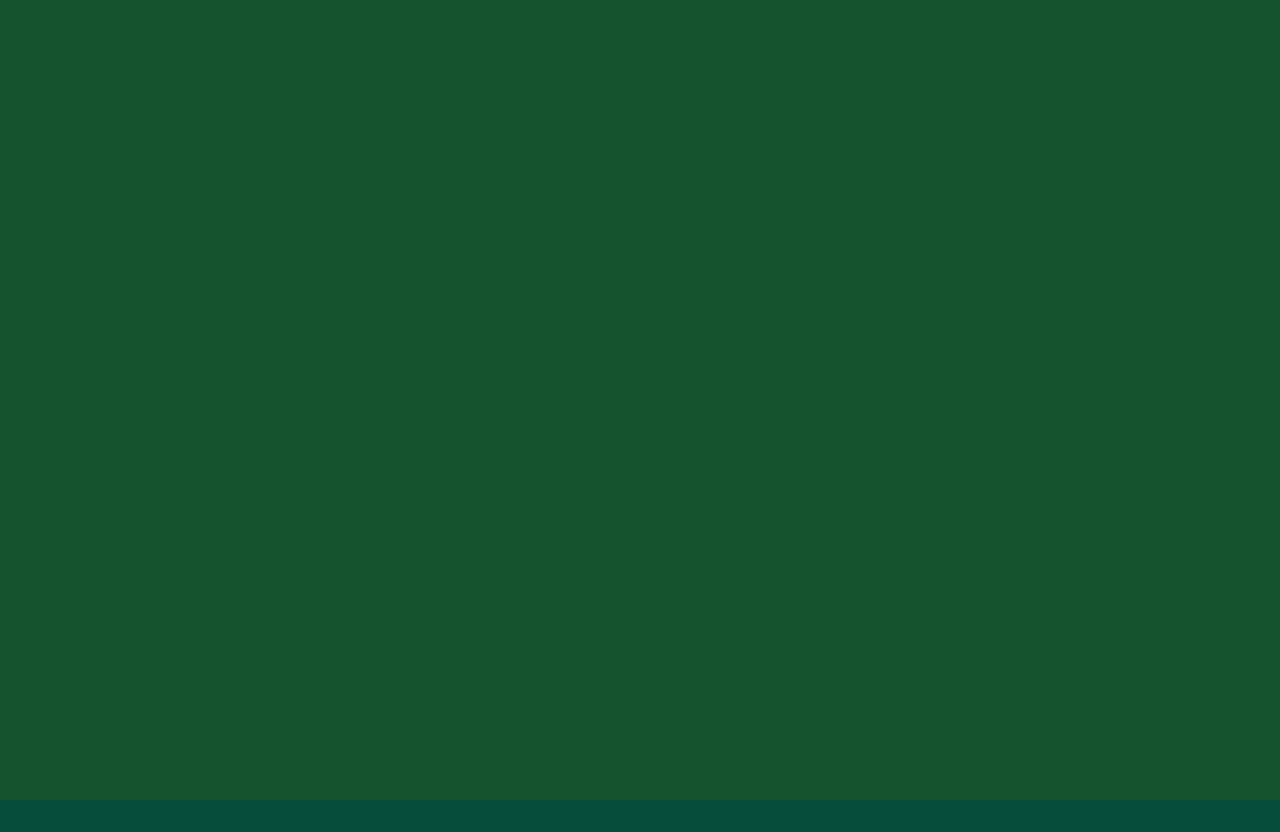
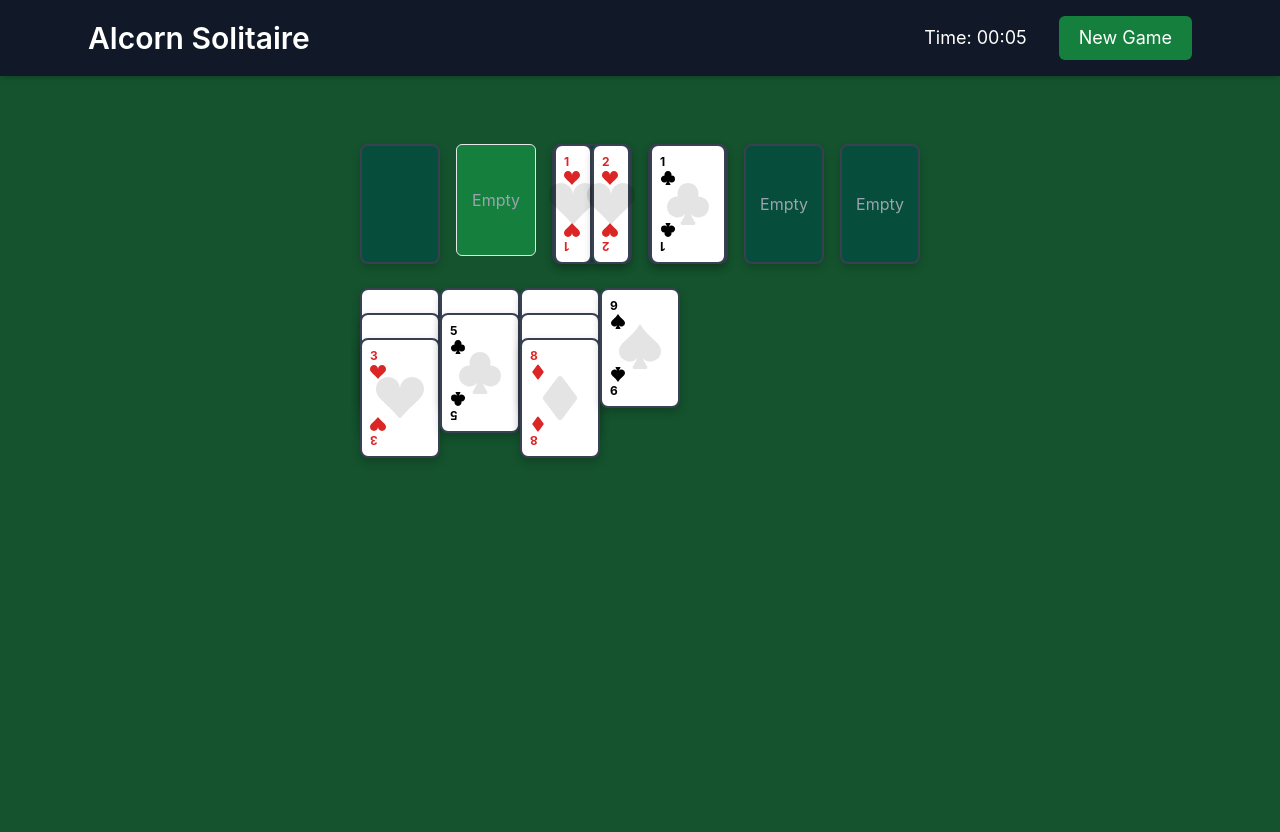
Before and after one commit to kalcorn/alcorn-solitaire, a Next.js app: page / in a window 1280 px wide. Before the commit the page ends 800 px from the top, so only its background shows below. Built offline with nearby package versions, Linux system fonts and the light colour scheme.

Commit message:
Misc updates.

```diff
--- a/src/components/Card.tsx
+++ b/src/components/Card.tsx
@@ -1,34 +1,67 @@
 import React from 'react';
+import { Suit } from '@/types';
+import { BsSuitHeartFill, BsSuitDiamondFill, BsSuitClubFill, BsSuitSpadeFill } from 'react-icons/bs';
 
 interface CardProps {
-  suit: 'hearts' | 'diamonds' | 'clubs' | 'spades';
+  suit: Suit;
   rank: number;
   faceUp: boolean;
   onClick?: () => void;
 }
 
-const suitSymbols = {
-  hearts: '♥',
-  diamonds: '♦',
-  clubs: '♣',
-  spades: '♠',
+const suitIcons = {
+  hearts: BsSuitHeartFill,
+  diamonds: BsSuitDiamondFill,
+  clubs: BsSuitClubFill,
+  spades: BsSuitSpadeFill,
 };
 
 const Card: React.FC<CardProps> = ({ suit, rank, faceUp, onClick }) => {
+  const SuitIcon = suitIcons[suit];
+
   return (
     <button
       type="button"
       onClick={onClick}
       aria-pressed={faceUp}
       aria-label={`${rank} of ${suit}`}
-      className={`card ${faceUp ? 'face-up' : 'face-down'}`}
+      className={`card w-20 h-28 rounded-md border-2 border-gray-700 shadow-lg relative bg-white text-black flex flex-col justify-between p-2 font-semibold text-lg transition-transform duration-300 ease-in-out ${
+        !faceUp ? 'bg-blue-900 text-transparent' : ''
+      }`}
     >
       {faceUp ? (
-        <span className="text-red-600">{suitSymbols[suit]}</span>
+        <>
+          {/* Top-left rank and suit */}
+          <div className="flex flex-col items-start">
+            <span className={`${suit === 'hearts' || suit === 'diamonds' ? 'text-red-600' : 'text-black'} text-xs font-bold`}>
+              {rank}
+            </span>
+            <SuitIcon
+              className={`${suit === 'hearts' || suit === 'diamonds' ? 'text-red-600' : 'text-black'} w-4 h-4`}
+              aria-hidden="true"
+            />
+          </div>
+
+          {/* Center large, low-opacity suit */}
+          <SuitIcon
+            className="absolute top-1/2 left-1/2 transform -translate-x-1/2 -translate-y-1/2 opacity-10 w-12 h-12 pointer-events-none select-none"
+            aria-hidden="true"
+          />
+
+          {/* Bottom-right rank and suit rotated */}
+          <div className="flex flex-col items-end rotate-180 transform">
+            <span className={`${suit === 'hearts' || suit === 'diamonds' ? 'text-red-600' : 'text-black'} text-xs font-bold`}>
+              {rank}
+            </span>
+            <SuitIcon
+              className={`${suit === 'hearts' || suit === 'diamonds' ? 'text-red-600' : 'text-black'} w-4 h-4`}
+              aria-hidden="true"
+            />
+          </div>
+        </>
       ) : (
         <span className="card-back" />
       )}
-      <span className="rank">{rank}</span>
     </button>
   );
 };
--- a/src/components/FoundationPile.tsx
+++ b/src/components/FoundationPile.tsx
@@ -1,20 +1,17 @@
 import React from 'react';
-import { Card } from '@/types';
+import { Card as CardType } from '@/types';
+import Card from './Card';
 
 interface FoundationPileProps {
-  cards: Card[];
+  cards: CardType[];
   onCardClick?: (cardId: string) => void;
   onDrop?: (cardId: string) => void;
 }
 
-const FoundationPile: React.FC<FoundationPileProps> = ({
-  cards,
-  onCardClick,
-  onDrop,
-}) => {
+const FoundationPile: React.FC<FoundationPileProps> = ({ cards, onCardClick, onDrop }) => {
   return (
     <div
-      className="foundation-pile w-20 h-28 border rounded-md bg-green-700 flex flex-col items-center justify-center"
+      className="foundation-pile w-20 h-28 border-2 border-gray-700 rounded-md bg-green-700 flex items-center justify-center"
       role="list"
       aria-label="Foundation pile"
       onDrop={(e) => {
@@ -28,23 +25,13 @@ const FoundationPile: React.FC<FoundationPileProps> = ({
         <div className="empty-pile text-gray-400">Empty</div>
       ) : (
         cards.map((card) => (
-          <button
+          <Card
             key={card.id}
-            type="button"
-            draggable={card.faceUp}
+            suit={card.suit}
+            rank={card.rank}
+            faceUp={card.faceUp}
             onClick={() => onCardClick && onCardClick(card.id)}
-            aria-label={`${card.rank} of ${card.suit}`}
-            role="listitem"
-            className={`card ${card.faceUp ? 'face-up' : 'face-down'}`}
-          >
-            {card.faceUp ? (
-              <span>
-                {card.rank} {card.suit}
-              </span>
-            ) : (
-              <span className="card-back" />
-            )}
-          </button>
+          />
         ))
       )}
     </div>
--- a/src/components/GameBoard.tsx
+++ b/src/components/GameBoard.tsx
@@ -1,48 +1,91 @@
-import React, { useState, useEffect, useCallback } from 'react';
+import React, { useState, useEffect } from 'react';
+import Header from './Header';
+import TableauPile from './TableauPile';
+import FoundationPile from './FoundationPile';
+import StockPile from './StockPile';
+import WastePile from './WastePile';
+import { Card as CardType, Suit } from '@/types';
 
-interface Card {
-  id: string;
-  suit: 'hearts' | 'diamonds' | 'clubs' | 'spades';
-  rank: number; // 1 - 13
-  faceUp: boolean;
-}
+const initialTableau: CardType[][] = [
+  [
+    { id: 'hearts-1', suit: 'hearts' as Suit, rank: 1, faceUp: false },
+    { id: 'hearts-2', suit: 'hearts' as Suit, rank: 2, faceUp: false },
+    { id: 'hearts-3', suit: 'hearts' as Suit, rank: 3, faceUp: true },
+  ],
+  [
+    { id: 'clubs-4', suit: 'clubs' as Suit, rank: 4, faceUp: false },
+    { id: 'clubs-5', suit: 'clubs' as Suit, rank: 5, faceUp: true },
+  ],
+  [
+    { id: 'diamonds-6', suit: 'diamonds' as Suit, rank: 6, faceUp: false },
+    { id: 'diamonds-7', suit: 'diamonds' as Suit, rank: 7, faceUp: false },
+    { id: 'diamonds-8', suit: 'diamonds' as Suit, rank: 8, faceUp: true },
+  ],
+  [
+    { id: 'spades-9', suit: 'spades' as Suit, rank: 9, faceUp: true },
+  ],
+  [],
+  [],
+  [],
+];
 
-const initializeDeck = (): Card[] => {
-  const suits = ['hearts', 'diamonds', 'clubs', 'spades'] as const;
-  const deck: Card[] = [];
-  suits.forEach(suit => {
-    for (let rank = 1; rank <= 13; rank++) {
-      deck.push({
-        id: `${suit}-${rank}`,
-        suit,
-        rank,
-        faceUp: false,
-      });
-    }
-  });
-  return deck;
-};
+const initialFoundation: CardType[][] = [
+  [
+    { id: 'hearts-1', suit: 'hearts' as Suit, rank: 1, faceUp: true },
+    { id: 'hearts-2', suit: 'hearts' as Suit, rank: 2, faceUp: true },
+  ],
+  [
+    { id: 'clubs-1', suit: 'clubs' as Suit, rank: 1, faceUp: true },
+  ],
+  [],
+  [],
+];
+
+const initialStock: CardType[] = [
+  { id: 'spades-10', suit: 'spades' as Suit, rank: 10, faceUp: false },
+  { id: 'spades-11', suit: 'spades' as Suit, rank: 11, faceUp: false },
+];
+
+const initialWaste: CardType[] = [];
 
 const GameBoard: React.FC = () => {
-  const [deck, setDeck] = useState<Card[]>(() => initializeDeck());
+  const [tableauPiles, setTableauPiles] = useState<CardType[][]>(initialTableau);
+  const [foundationPiles, setFoundationPiles] = useState<CardType[][]>(initialFoundation);
+  const [stockPile, setStockPile] = useState<CardType[]>(initialStock);
+  const [wastePile, setWastePile] = useState<CardType[]>(initialWaste);
+  const [timeElapsed, setTimeElapsed] = useState(0);
 
-  const flipCard = useCallback((id: string) => {
-    setDeck(deck =>
-      deck.map(card =>
-        card.id === id ? { ...card, faceUp: !card.faceUp } : card
-      )
-    );
+  useEffect(() => {
+    const timer = setInterval(() => setTimeElapsed((t) => t + 1), 1000);
+    return () => clearInterval(timer);
   }, []);
 
-  useEffect(() => {
-    // Game logic or side effects placeholder
-  }, [deck]);
+  const handleNewGame = () => {
+    // Reset logic to be implemented
+    setTimeElapsed(0);
+  };
 
   return (
-    <section aria-label="Solitaire game board" role="main" className="game-board p-4">
-      {/* Render tableau piles here */}
-    </section>
+    <main className="pt-32 p-4 bg-green-900 min-h-screen flex flex-col items-center overflow-y-auto">
+      <Header timeElapsed={timeElapsed} onNewGame={handleNewGame} />
+
+      <section className="flex justify-between w-full max-w-7xl mb-6">
+        <StockPile cards={stockPile} />
+        <WastePile cards={wastePile} />
+        <div className="flex space-x-4">
+          {foundationPiles.map((pile, idx) => (
+            <FoundationPile key={idx} cards={pile} />
+          ))}
+        </div>
+      </section>
+
+      <section className="flex justify-between w-full max-w-7xl">
+        {tableauPiles.map((pile, idx) => (
+          <TableauPile key={idx} cards={pile} />
+        ))}
+      </section>
+    </main>
   );
 };
 
-export default React.memo(GameBoard);
+export default GameBoard;
--- a/src/components/Header.tsx
+++ b/src/components/Header.tsx
@@ -5,30 +5,32 @@ interface HeaderProps {
   onNewGame: () => void;
 }
 
-const formatTime = (seconds: number): string => {
-  const mins = Math.floor(seconds / 60);
-  const secs = seconds % 60;
-  return `${mins.toString().padStart(2, '0')}:${secs.toString().padStart(2, '0')}`;
+const formatTime = (seconds: number) => {
+  const mins = Math.floor(seconds / 60)
+    .toString()
+    .padStart(2, '0');
+  const secs = (seconds % 60).toString().padStart(2, '0');
+  return `${mins}:${secs}`;
 };
 
 const Header: React.FC<HeaderProps> = ({ timeElapsed, onNewGame }) => {
   return (
-    <header className="flex items-center justify-between p-4 bg-green-700 text-white">
-      <h1 className="text-xl font-bold">Alcorn Solitaire</h1>
-      <div className="flex items-center space-x-4">
-        <span aria-live="polite" aria-atomic="true" className="font-mono">
-          {formatTime(timeElapsed)}
-        </span>
+    <header className="w-full fixed top-0 left-0 bg-gray-900 text-white shadow-md z-50">
+      <div className="max-w-6xl mx-auto flex justify-between items-center px-6 py-4">
+        <h1 className="text-3xl font-semibold">Alcorn Solitaire</h1>
+        <div className="flex items-center space-x-8">
+          <div className="text-lg">Time: {formatTime(timeElapsed)}</div>
           <button
             onClick={onNewGame}
-          className="px-3 py-1 bg-green-900 rounded hover:bg-green-800 focus:outline-none focus:ring-2 focus:ring-green-400"
+            className="bg-green-700 hover:bg-green-800 px-5 py-2 rounded-md text-lg"
             aria-label="Start a new game"
           >
             New Game
           </button>
         </div>
+      </div>
     </header>
   );
 };
 
-export default React.memo(Header);
+export default Header;
--- a/src/components/StockPile.tsx
+++ b/src/components/StockPile.tsx
@@ -1,26 +1,31 @@
 import React from 'react';
-import { Card as CardType } from '../types'; // Assuming you have a types file
-import Card from './Card';
+import { Card } from '@/types';
 
 interface StockPileProps {
-  cards: CardType[];
-  onDraw: () => void;
+  cards: Card[];
+  onDrawCard?: () => void;
+  disabled?: boolean;
 }
 
-const StockPile: React.FC<StockPileProps> = ({ cards, onDraw }) => {
+const StockPile: React.FC<StockPileProps> = ({ cards, onDrawCard, disabled }) => {
+  const isEmpty = cards.length === 0;
+
   return (
     <button
-      onClick={onDraw}
-      disabled={cards.length === 0}
-      aria-label={cards.length === 0 ? 'Stock pile empty' : 'Draw a card from stock pile'}
-      className={`stock-pile w-16 h-24 rounded border-2 border-green-800 bg-green-700 ${
-        cards.length === 0 ? 'opacity-50 cursor-not-allowed' : 'cursor-pointer'
+      type="button"
+      className={`stock-pile w-20 h-28 rounded-md border ${
+        isEmpty ? 'bg-gray-700 cursor-default' : 'bg-green-700 cursor-pointer'
       }`}
+      aria-label={isEmpty ? 'Empty stock pile' : 'Stock pile, click to draw a card'}
+      onClick={() => {
+        if (!disabled && !isEmpty && onDrawCard) onDrawCard();
+      }}
+      disabled={disabled || isEmpty}
     >
-      {cards.length > 0 ? (
+      {isEmpty ? (
+        <div className="empty-pile text-gray-400">Empty</div>
+      ) : (
         <div className="card-back" />
-      ) : (
-        <div className="empty-stock text-center text-green-300 mt-8">Empty</div>
       )}
     </button>
   );
--- a/src/components/TableauPile.tsx
+++ b/src/components/TableauPile.tsx
@@ -1,69 +1,28 @@
 import React from 'react';
+import Card from './Card';
+import { Card as CardType } from '@/types';
 
-interface Card {
-  id: string;
-  suit: 'hearts' | 'diamonds' | 'clubs' | 'spades';
-  rank: number;
-  faceUp: boolean;
+interface TableauPileProps {
+  cards: CardType[];
+  onCardClick?: (cardId: string) => void;
 }
 
-interface TableauPileProps {
-  cards: Card[];
-  onCardClick?: (cardId: string) => void;
-  onDragStart?: (cardId: string) => void;
-  onDrop?: (cardId: string) => void;
-}
-
-const TableauPile: React.FC<TableauPileProps> = ({
-  cards,
-  onCardClick,
-  onDragStart,
-  onDrop,
-}) => {
-  return (
-    <div
-      className="tableau-pile flex flex-col space-y-[-70%]"
-      role="list"
-      aria-label="Tableau pile"
-      onDrop={(e) => {
-        e.preventDefault();
-        const cardId = e.dataTransfer.getData('text/plain');
-        onDrop && onDrop(cardId);
-      }}
-      onDragOver={(e) => e.preventDefault()}
-    >
-      {cards.map((card, index) => (
-        <button
-          key={card.id}
-          type="button"
-          draggable={card.faceUp}
+const TableauPile: React.FC<TableauPileProps> = ({ cards, onCardClick }) => (
+  <div className="tableau-pile w-20 relative" role="list" aria-label="Tableau pile">
+    {cards.map((card, index) => (
+      <div
+        key={card.id}
+        style={{ position: 'absolute', top: `${index * 25}px`, left: 0, right: 0 }}
+      >
+        <Card
+          suit={card.suit}
+          rank={card.rank}
+          faceUp={card.faceUp}
           onClick={() => onCardClick && onCardClick(card.id)}
-          onDragStart={(e) => {
-            if (card.faceUp && onDragStart) {
-              onDragStart(card.id);
-              e.dataTransfer.setData('text/plain', card.id);
-            } else {
-              e.preventDefault();
-            }
-          }}
-          role="listitem"
-          aria-pressed={card.faceUp}
-          aria-label={`${card.rank} of ${card.suit}`}
-          className={`card ${card.faceUp ? 'face-up' : 'face-down'}`}
-          style={{ marginTop: index === 0 ? 0 : '-70%' }}
-        >
-          {/* Render card face or back here */}
-          {card.faceUp ? (
-            <span>
-              {card.rank} {card.suit}
-            </span>
-          ) : (
-            <span className="card-back" />
-          )}
-        </button>
-      ))}
-    </div>
-  );
-};
+        />
+      </div>
+    ))}
+  </div>
+);
 
 export default React.memo(TableauPile);
--- /dev/null
+++ b/src/components/WastePile.tsx
@@ -0,0 +1,33 @@
+import React from 'react';
+import { Card } from '@/types';
+import CardComponent from './Card';
+
+interface WastePileProps {
+  cards: Card[];
+  onCardClick?: (cardId: string) => void;
+}
+
+const WastePile: React.FC<WastePileProps> = ({ cards, onCardClick }) => {
+  const topCard = cards.length > 0 ? cards[cards.length - 1] : null;
+
+  return (
+    <div
+      className="w-20 h-28 rounded-md border bg-green-700 flex items-center justify-center"
+      aria-label="Waste pile"
+      role="list"
+    >
+      {topCard ? (
+        <CardComponent
+          suit={topCard.suit}
+          rank={topCard.rank}
+          faceUp={topCard.faceUp}
+          onClick={() => onCardClick && onCardClick(topCard.id)}
+        />
+      ) : (
+        <div className="empty-pile text-gray-400">Empty</div>
+      )}
+    </div>
+  );
+};
+
+export default React.memo(WastePile);
--- a/src/styles/globals.css
+++ b/src/styles/globals.css
@@ -2,38 +2,33 @@
 @tailwind components;
 @tailwind utilities;
 
-/* Custom global styles */
-
-html,
-body {
+/* Textured green background for table */
+body, html, #__next {
   height: 100%;
   margin: 0;
-  background-color: #064e3b; /* Tailwind emerald-900 */
+  background-color: #065f46; /* Tailwind emerald-800 */
+  background-image:
+    radial-gradient(circle at 1px 1px, #064e3b 1px, transparent 2px),
+    radial-gradient(circle at 3px 3px, #064e3b 1px, transparent 2px);
+  background-size: 4px 4px;
   font-family: 'Inter', system-ui, sans-serif;
-  -webkit-font-smoothing: antialiased;
-  -moz-osx-font-smoothing: grayscale;
 }
 
-button {
-  cursor: pointer;
-  background: none;
-  border: none;
-  padding: 0;
-  outline-offset: 2px;
-}
-
+/* Card styles */
 .card {
   width: 80px;
   height: 120px;
   border-radius: 8px;
-  box-shadow: 0 4px 6px rgb(0 0 0 / 0.1);
+  border: 2px solid #374151; /* Tailwind gray-700 */
+  box-shadow: 0 4px 10px rgba(0, 0, 0, 0.2);
   user-select: none;
   display: flex;
-  align-items: center;
-  justify-content: center;
-  font-weight: 600;
-  font-size: 1.25rem;
-  transition: transform 0.3s ease;
+  flex-direction: column;
+  justify-content: space-between;
+  padding: 8px;
+  font-weight: 700;
+  font-size: 1.2rem;
+  transition: transform 0.3s ease, box-shadow 0.3s ease;
 }
 
 .card.face-up {
@@ -42,18 +37,67 @@ button {
 }
 
 .card.face-down {
-  background-color: #047857; /* Tailwind emerald-700 */
+  background-color: #1e3a8a; /* Tailwind blue-900 */
   color: transparent;
-  background-image: linear-gradient(45deg, #065f46 25%, transparent 25%),
-    linear-gradient(-45deg, #065f46 25%, transparent 25%),
-    linear-gradient(45deg, transparent 75%, #065f46 75%),
-    linear-gradient(-45deg, transparent 75%, #065f46 75%);
-  background-size: 16px 16px;
-  background-position: 0 0, 0 8px, 8px -8px, -8px 0px;
+  background-image: repeating-linear-gradient(
+    45deg,
+    #2563eb 0,
+    #2563eb 2px,
+    #1e3a8a 2px,
+    #1e3a8a 6px
+  );
 }
 
+/* Tableau pile card vertical spacing */
 .tableau-pile {
-  width: 80px;
-  min-height: 120px;
+  width: 80px; /* match card width */
+  height: 400px; /* enough height for stacking cards */
   position: relative;
 }
+
+.tableau-pile > * {
+  margin-top: 0 !important;
+}
+
+/* Adjust card position stacking */
+.tableau-pile > div {
+  position: absolute;
+  left: 0;
+}
+
+/* Stock and Waste piles styling */
+.stock-pile, .waste-pile {
+  width: 80px;
+  height: 120px;
+  border-radius: 8px;
+  border: 2px solid #374151;
+  box-shadow: 0 4px 8px rgba(0, 0, 0, 0.15);
+  background-color: #064e3b;
+  display: flex;
+  align-items: center;
+  justify-content: center;
+  cursor: pointer;
+}
+
+.stock-pile.empty, .waste-pile.empty {
+  background-color: #1f2937; /* Tailwind gray-800 */
+  cursor: default;
+}
+
+/* Foundation pile styling */
+.foundation-pile {
+  width: 80px;
+  height: 120px;
+  border-radius: 8px;
+  border: 2px solid #374151;
+  background-color: #064e3b;
+  box-shadow: 0 4px 8px rgba(0, 0, 0, 0.15);
+  display: flex;
+  align-items: center;
+  justify-content: center;
+}
+
+/* Header spacing fix */
+main.pt-32 {
+  padding-top: 8rem !important; /* Ensures spacing below fixed header */
+}
--- a/tsconfig.json
+++ b/tsconfig.json
@@ -22,7 +22,8 @@
       "@/*": [
         "src/*"
       ]
-    }
+    },
+    "incremental": true
   },
   "include": [
     "next-env.d.ts",
```
Lines whose indentation alone changed are shown as unchanged.
